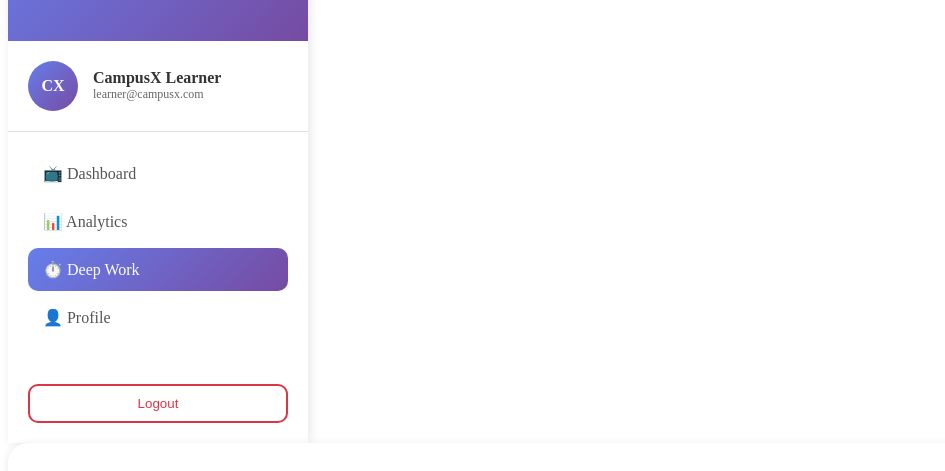
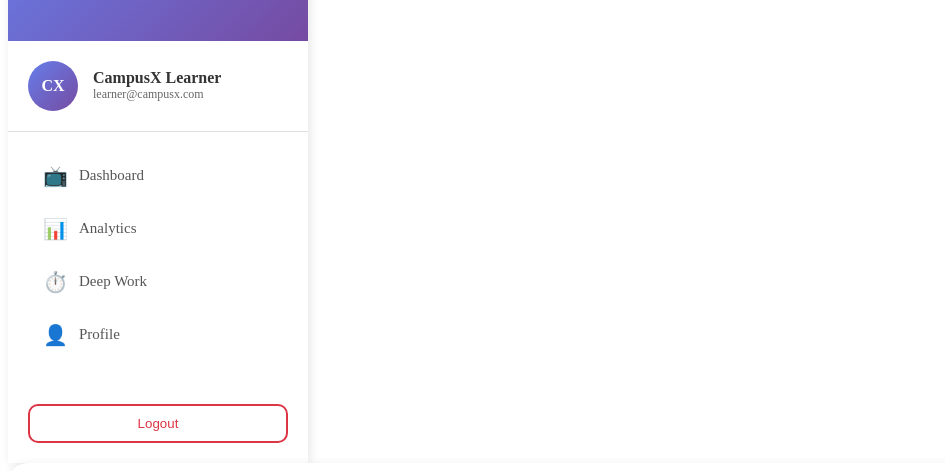
Before and after one commit to rushielevates/campusx-tracker, a website: page public/deepwork.html in a window 1280 px wide. Shown: the part 118-589 px from the top of the page, without its empty margins (0-945 px from the left). Drawn offline with Linux system fonts and the light colour scheme; no server answers.

Commit message:
Update deepwork.html

```diff
--- a/public/deepwork.html
+++ b/public/deepwork.html
@@ -20,13 +20,25 @@
                     <span id="user-email"></span>
                 </div>
             </div>
-
-            <div class="nav-menu">
-                <div class="nav-item" onclick="window.location.href='/dashboard.html'">📺 Dashboard</div>
-                <div class="nav-item" onclick="window.location.href='/analytics.html'">📊 Analytics</div>
-                <div class="nav-item active">⏱️ Deep Work</div>
-                <div class="nav-item" onclick="window.location.href='/profile.html'">👤 Profile</div>
-
+<!-- //onclick="window.location.href='/dashboard.html' -->
+           <div class="nav-menu">
+                <div class="nav-item "onclick="window.location.href='/dashboard.html'">
+                    <span class="nav-icon">📺</span>
+                    <span class="nav-text">Dashboard</span>
+                </div>
+                <div class="nav-item" onclick="window.location.href='/analytics.html'">
+                    <span class="nav-icon">📊</span>
+                    <span class="nav-text">Analytics</span>
+                </div>
+                <!-- Add to navigation menu in sidebar -->
+              <div class="nav-item" >
+                   <span class="nav-icon">⏱️</span>
+                   <span class="nav-text">Deep Work</span>
+              </div>
+                <div class="nav-item" onclick="window.location.href='/profile.html'">
+                    <span class="nav-icon">👤</span>
+                    <span class="nav-text">Profile</span>
+                </div>
             </div>
 
             <button class="logout-btn" onclick="logout()">Logout</button>
```
